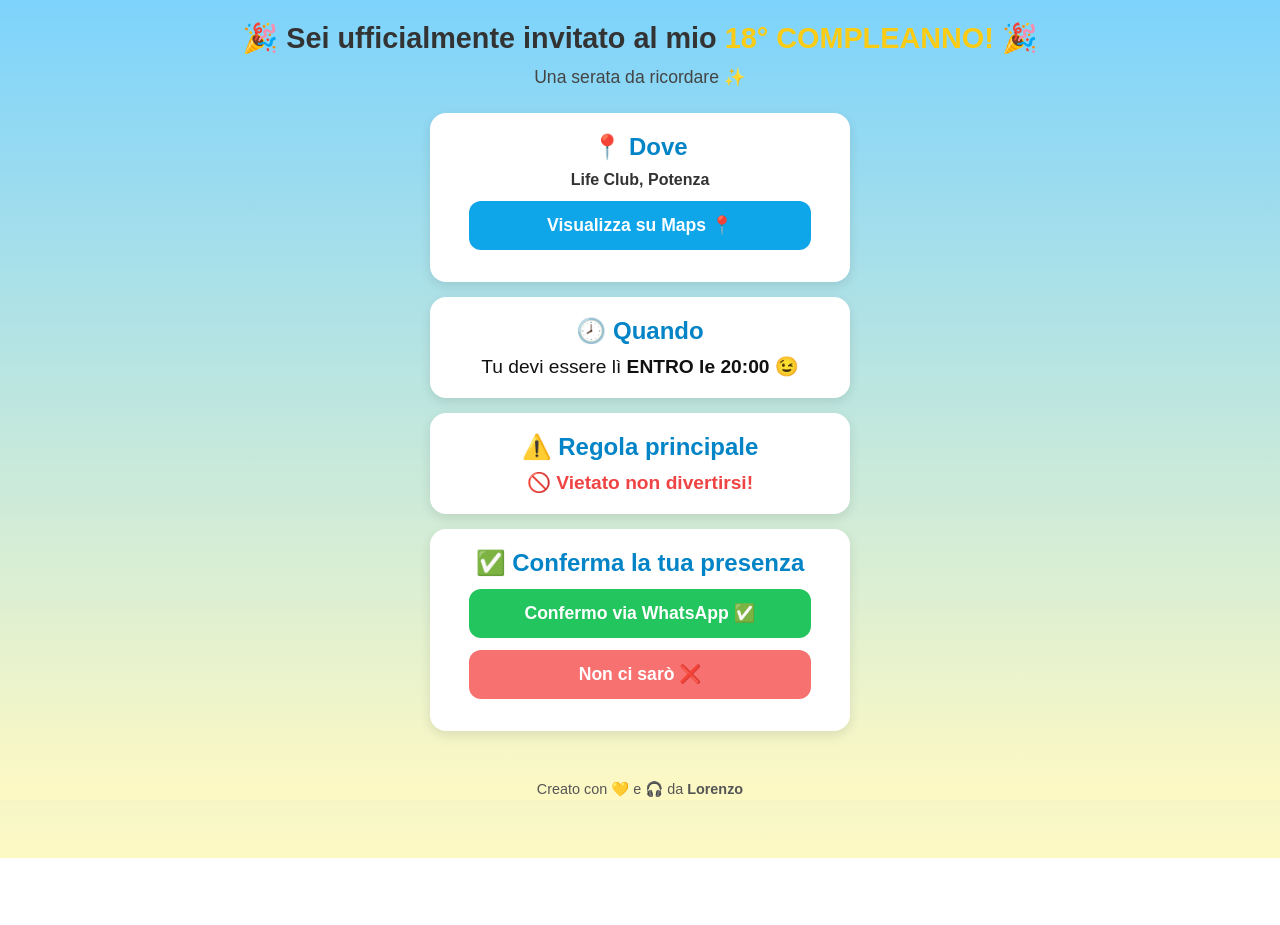
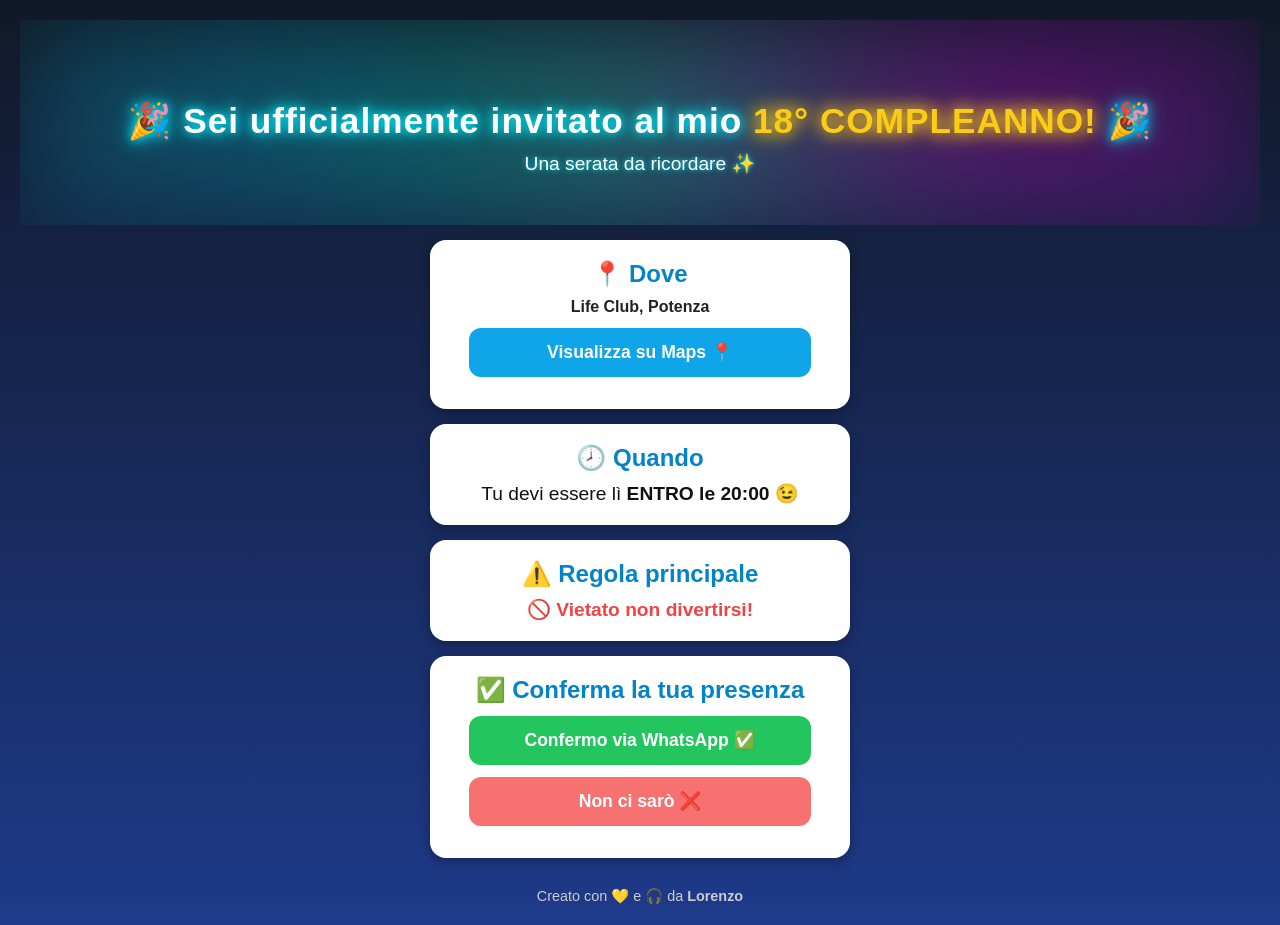
Before and after one commit to blutizio124-hub/compleannoLolloneGasparrone.github.io, a plain HTML site: page index.html in a window 1280 px wide. Before the commit the page ends 858 px from the top, so only its background shows below. Drawn offline with Linux system fonts and the light colour scheme.

Commit message:
waglio next level per lo stylee

```diff
--- a/style.css
+++ b/style.css
@@ -1,4 +1,4 @@
-/* Reset e font base */
+/* RESET BASE */
 * {
   margin: 0;
   padding: 0;
@@ -6,75 +6,75 @@
   font-family: 'Poppins', sans-serif;
 }
 
+/* SFONDO */
 body {
-  background: linear-gradient(180deg, #7dd3fc, #fef9c3);
-  color: #333;
+  background: linear-gradient(180deg, #111827, #1e3a8a);
+  color: #fff;
   text-align: center;
   padding: 20px;
   overflow-x: hidden;
 }
 
-/* Sfondo animato */
-canvas#particles {
-  position: fixed;
+/* TITOLO HERO */
+.hero {
+  position: relative;
+  padding: 80px 20px 50px;
+  overflow: hidden;
+}
+
+.hero-title {
+  font-size: 2.2rem;
+  font-weight: 800;
+  color: #fff;
+  text-shadow: 0 0 10px #00eaff, 0 0 20px #00eaff, 0 0 40px #00eaff;
+  animation: glowPulse 2.5s infinite alternate, fadeIn 1.2s ease-in-out;
+  letter-spacing: 1px;
+}
+
+.highlight {
+  color: #facc15;
+  text-shadow: 0 0 15px #facc15, 0 0 25px #facc15;
+}
+
+.subtitle {
+  font-size: 1.2rem;
+  color: #fff;
+  text-shadow: 0 0 5px #00eaff;
+  margin-top: 10px;
+  animation: fadeIn 1.8s ease-in-out;
+}
+
+/* EFFETTO LUCI */
+.lights {
+  position: absolute;
   top: 0;
   left: 0;
   width: 100%;
   height: 100%;
-  z-index: 0; /* resta sotto tutto */
-  background: linear-gradient(180deg, #7dd3fc, #fef9c3);
-  pointer-events: none;
+  background: radial-gradient(circle at 20% 20%, #00eaff44, transparent 60%),
+              radial-gradient(circle at 80% 40%, #ff00ff44, transparent 60%),
+              radial-gradient(circle at 50% 80%, #00ff6644, transparent 60%);
+  animation: moveLights 6s infinite linear alternate;
+  z-index: -1;
+  filter: blur(50px);
 }
 
-/* Contenuto principale sopra lo sfondo */
-.hero, main, footer {
-  position: relative;
-  z-index: 2;
-}
-
-/* --- Testata --- */
-.hero-title {
-  font-size: 1.8rem;
-  line-height: 1.3;
-  margin-bottom: 10px;
-  opacity: 0;
-  animation: fadeSlideIn 1.4s ease forwards;
-}
-
-.highlight {
-  color: #facc15;
-}
-
-.subtitle {
-  font-size: 1.1rem;
-  color: #444;
-  margin-bottom: 25px;
-  opacity: 0;
-  animation: fadeIn 1.5s ease forwards;
-  animation-delay: 0.8s;
-}
-
-/* --- Card --- */
+/* CARD */
 .card {
   background: #fff;
+  color: #222;
   padding: 20px;
   margin: 15px auto;
   border-radius: 16px;
-  box-shadow: 0 4px 12px rgba(0,0,0,0.1);
+  box-shadow: 0 4px 12px rgba(0,0,0,0.3);
   max-width: 420px;
   transition: transform 0.3s ease, box-shadow 0.3s ease;
-  animation: fadeUp 1s ease forwards;
-  opacity: 0;
+  animation: fadeUp 1s ease both;
 }
 
-.card:nth-child(1) { animation-delay: 0.5s; }
-.card:nth-child(2) { animation-delay: 0.7s; }
-.card:nth-child(3) { animation-delay: 0.9s; }
-.card:nth-child(4) { animation-delay: 1.1s; }
-
 .card:hover {
-  transform: translateY(-3px);
-  box-shadow: 0 6px 18px rgba(0,0,0,0.15);
+  transform: translateY(-4px);
+  box-shadow: 0 6px 18px rgba(255,255,255,0.2);
 }
 
 h2 {
@@ -93,7 +93,7 @@ h2 {
   font-size: 1.2rem;
 }
 
-/* --- Bottoni --- */
+/* BOTTONI */
 .map-btn, .whatsapp-btn {
   display: block;
   margin: 12px auto;
@@ -105,11 +105,6 @@ h2 {
   color: #fff;
   font-weight: 600;
   transition: transform 0.2s ease, background 0.3s ease;
-}
-
-.map-btn:hover,
-.whatsapp-btn:hover {
-  transform: scale(1.03);
 }
 
 .map-btn {
@@ -124,55 +119,58 @@ h2 {
   background-color: #f87171;
 }
 
-/* --- Footer --- */
-footer {
-  margin-top: 50px;
-  font-size: 0.9rem;
-  color: #555;
-  position: relative;
-  z-index: 2;
-  padding-bottom: 40px;
-  opacity: 0;
-  transform: translateY(30px);
-  animation: fadeFooter 1.2s ease forwards;
-  animation-delay: 1.6s;
+.map-btn:hover,
+.whatsapp-btn:hover {
+  transform: scale(1.05);
 }
 
-/* --- Animazioni --- */
-@keyframes fadeIn {
-  from { opacity: 0; }
-  to { opacity: 1; }
+/* FOOTER */
+footer {
+  margin-top: 30px;
+  font-size: 0.9rem;
+  color: #ccc;
 }
 
-@keyframes fadeSlideIn {
-  from { opacity: 0; transform: translateY(-20px); }
+/* PARTICELLE (opzionali) */
+#particles {
+  position: fixed;
+  top: 0;
+  left: 0;
+  width: 100%;
+  height: 100%;
+  z-index: -2;
+  background: transparent;
+}
+
+/* ANIMAZIONI */
+@keyframes moveLights {
+  0% { background-position: 0% 0%, 100% 50%, 50% 100%; }
+  100% { background-position: 100% 50%, 0% 100%, 50% 0%; }
+}
+
+@keyframes glowPulse {
+  from { text-shadow: 0 0 10px #00eaff, 0 0 20px #00eaff; }
+  to { text-shadow: 0 0 20px #00eaff, 0 0 40px #00eaff; }
+}
+
+@keyframes fadeIn {
+  from { opacity: 0; transform: translateY(-10px); }
   to { opacity: 1; transform: translateY(0); }
 }
 
 @keyframes fadeUp {
-  from { opacity: 0; transform: translateY(40px); }
+  from { opacity: 0; transform: translateY(20px); }
   to { opacity: 1; transform: translateY(0); }
 }
 
-@keyframes fadeFooter {
-  from { opacity: 0; transform: translateY(40px); }
-  to { opacity: 1; transform: translateY(0); }
-}
-
-/* --- Responsività --- */
+/* RESPONSIVE */
 @media (max-width: 480px) {
-  body {
-    padding: 10px;
+  .hero-title {
+    font-size: 1.6rem;
   }
-
-  .hero-title {
-    font-size: 1.5rem;
-  }
-
   .card {
     padding: 16px;
   }
-
   .map-btn, .whatsapp-btn {
     font-size: 1rem;
   }
```
